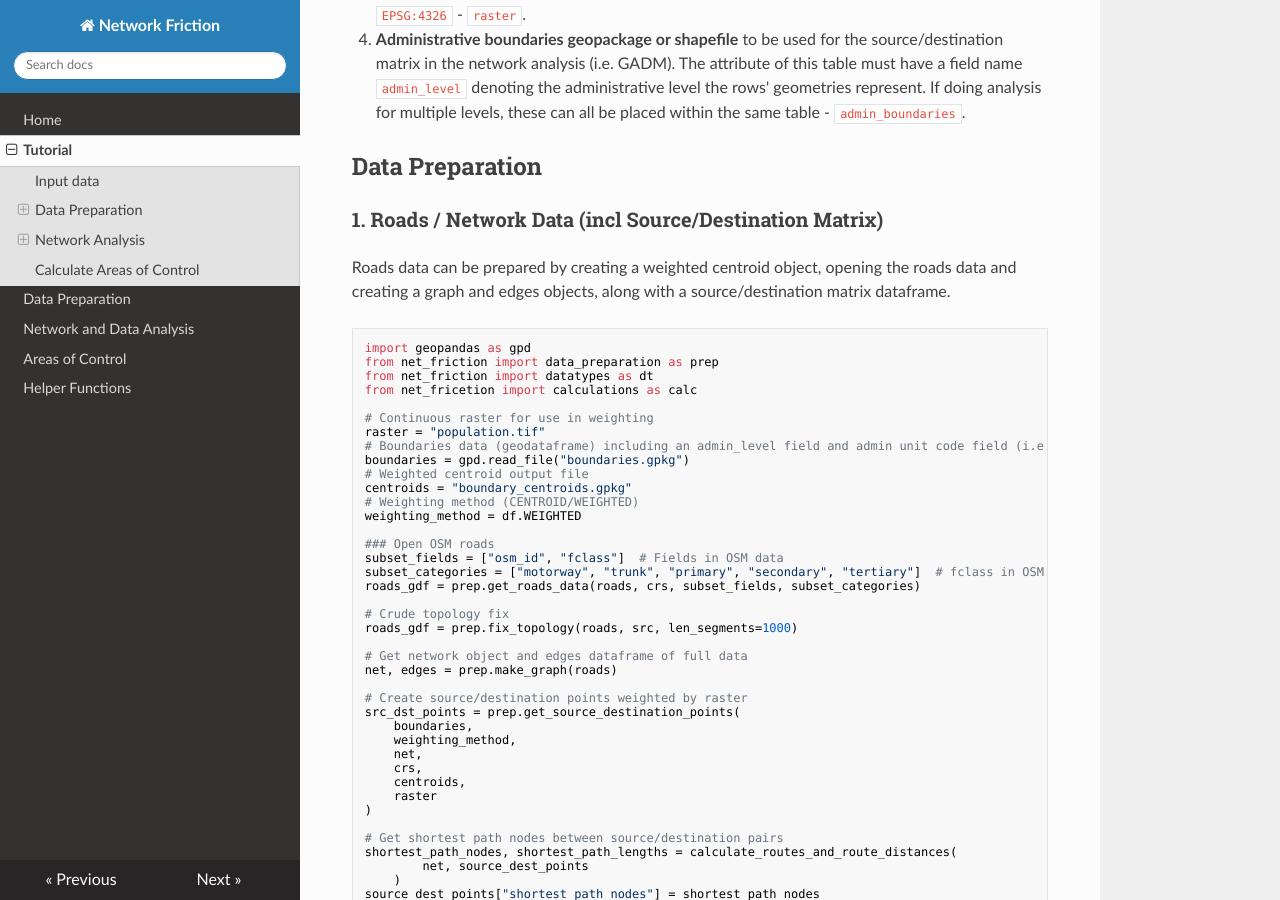
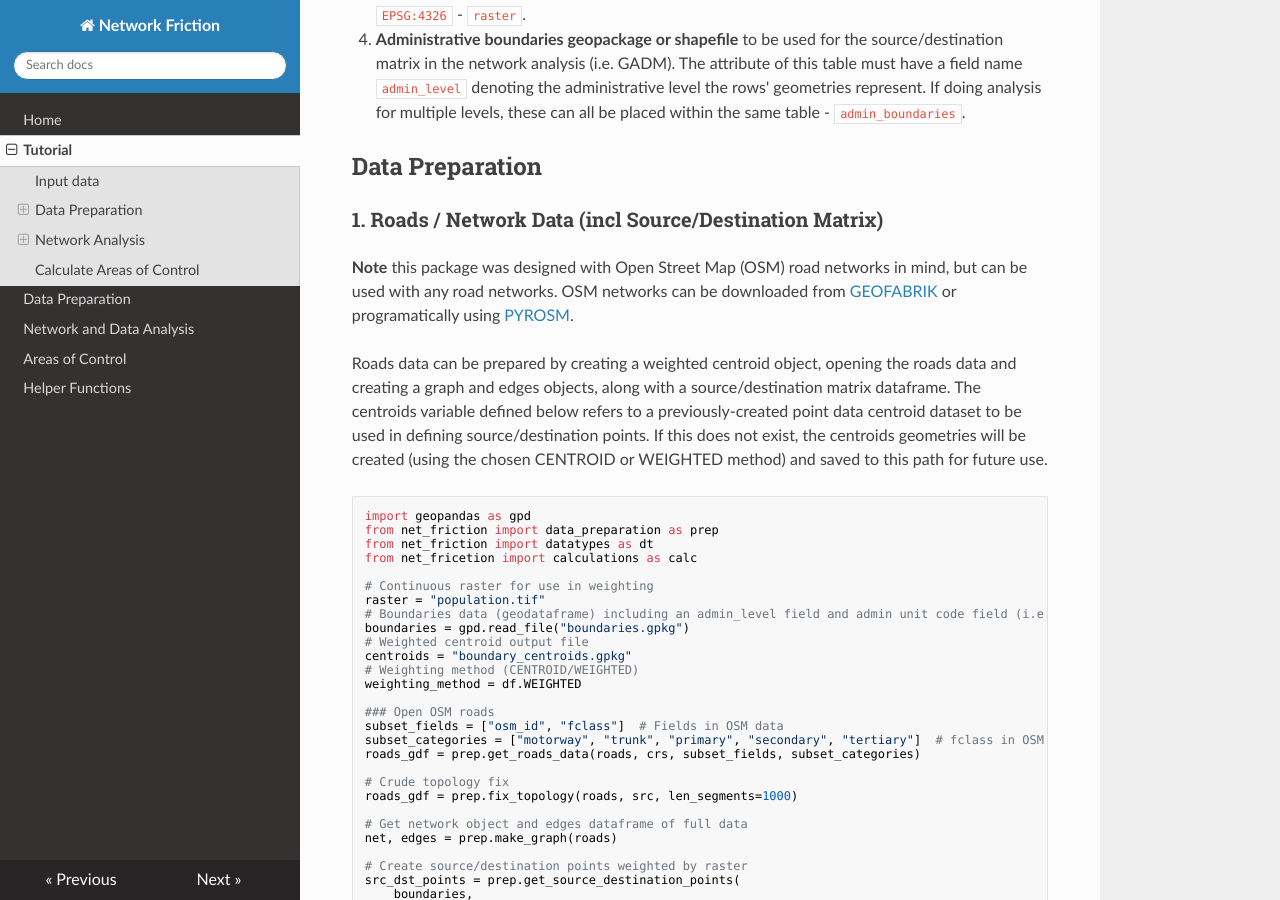
Before and after one commit to GISRedeDev/PyNetworkFriction, an MkDocs documentation site: the page built from docs/tutorial.md, in a window 1280 px wide and 900 px high, scrolled down 651 px. Built offline with MkDocs 1.6.1, drawn with Linux system fonts in a browser that asks for light colours; nearby versions of some CDN libraries; some of the changed text lies outside the part shown.

Commit message:
update docs

````diff
--- a/docs/tutorial.md
+++ b/docs/tutorial.md
@@ -16,7 +16,9 @@ To generate the outputs as intended by the package, the following input data is
 ## Data Preparation
 
 ### 1. Roads / Network Data (incl Source/Destination Matrix)
-Roads data can be prepared by creating a weighted centroid object, opening the roads data and creating a graph and edges objects, along with a source/destination matrix dataframe.
+**Note** this package was designed with Open Street Map (OSM) road networks in mind, but can be used with any road networks. OSM networks can be downloaded from [GEOFABRIK](https://download.geofabrik.de/) or programatically using [PYROSM](https://pyrosm.readthedocs.io/en/latest/#).
+
+Roads data can be prepared by creating a weighted centroid object, opening the roads data and creating a graph and edges objects, along with a source/destination matrix dataframe. The centroids variable defined below refers to a previously-created point data centroid dataset to be used in defining source/destination points. If this does not exist, the centroids geometries will be created (using the chosen CENTROID or WEIGHTED method) and saved to this path for future use.
 
 ```python
 import geopandas as gpd
````
Also changed, not shown: other parts of docs/tutorial.md (+1 -1 lines), 1 other file.
